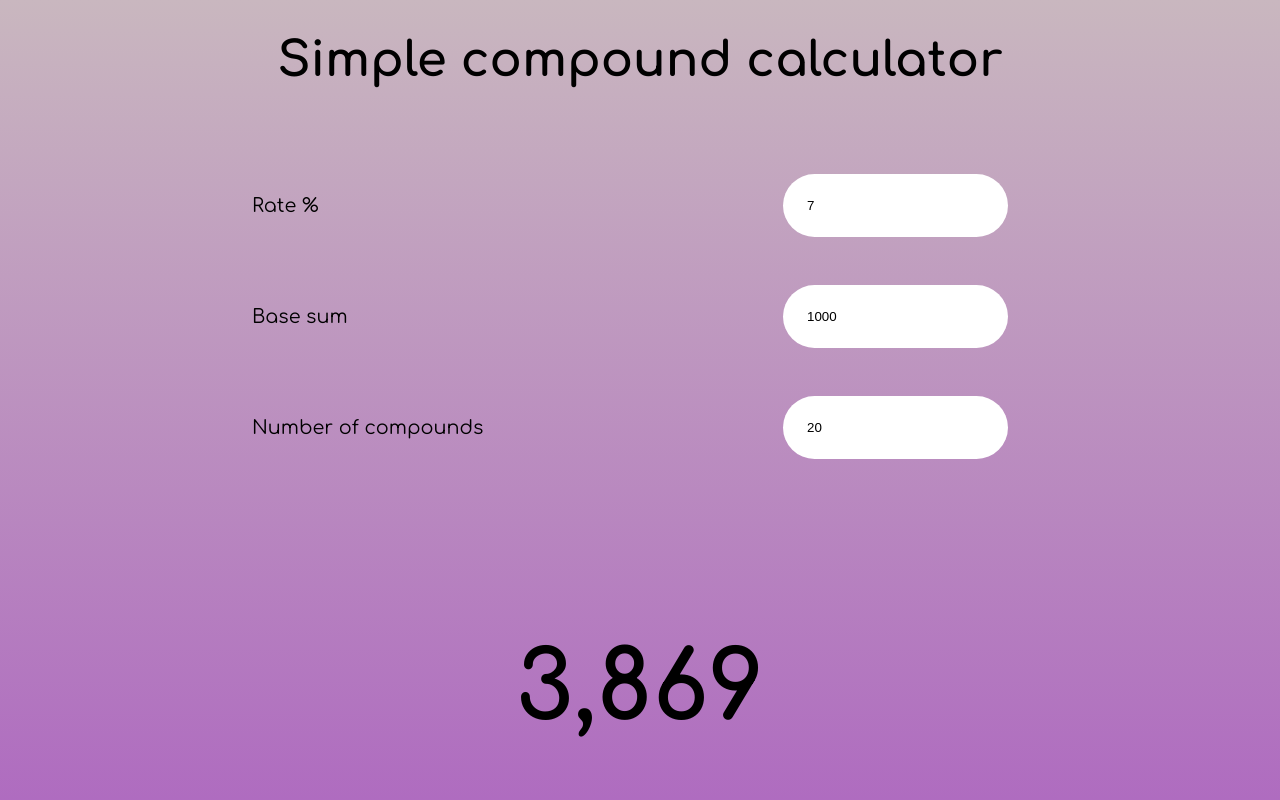
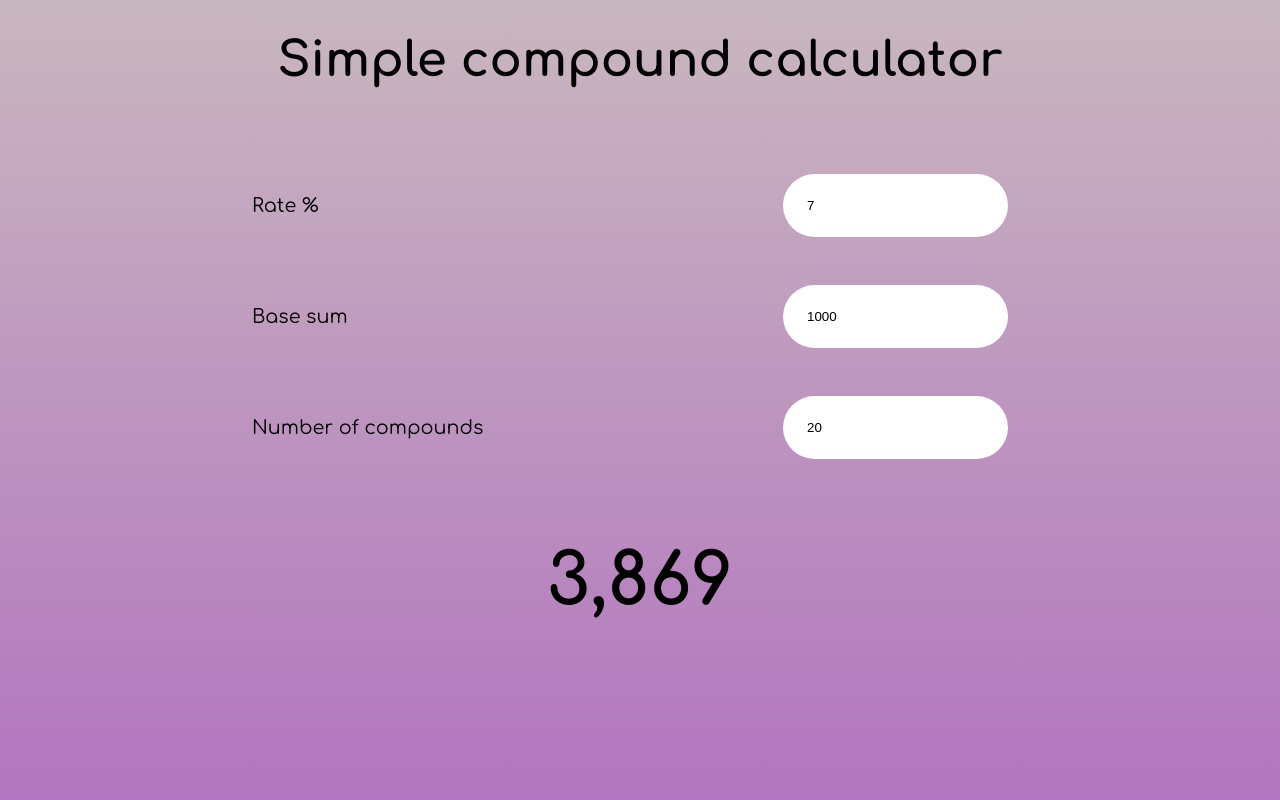
Before and after one commit to razielll/compound_calc, a React (Create React App) app: page / in a window 1280 px wide. Shown: the top 800 px of the page. Built offline with nearby package versions, Linux system fonts and the light colour scheme.

Commit message:
fix some styling

```diff
--- a/src/App.css
+++ b/src/App.css
@@ -16,7 +16,6 @@ h5 {
 .main-section {
   display: flex;
   flex-direction: column;
-  height: 100vh;
   align-items: center;
   padding: 0 12px;
 }
@@ -43,13 +42,13 @@ h5 {
 
 .rate-input label {
   min-width: 135px;
+  width: 50%;
 }
 
 .result {
-  margin-top: 42px;
-  font-size: 6rem;
+  margin-top: 32px;
+  font-size: 4.5rem;
   font-weight: bold;
-  margin-top: 124px;
   overflow-wrap: anywhere;
 }
 
```
